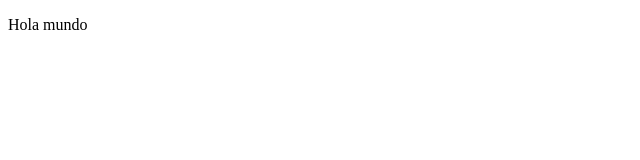
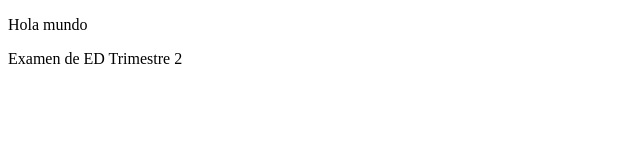
Before and after one commit to djdanos/Supuesto_1_repositorio, a plain HTML site: page index.html in a window 1280 px wide. Shown: the whole page, without its empty margins (0-640 px from the left). Drawn offline with Linux system fonts and the light colour scheme.

Commit message:
modificacion index

```diff
--- a/index.html
+++ b/index.html
@@ -10,6 +10,7 @@
 <body>
     <div id="contenido">
         <p>Hola mundo</p>
+        <p>Examen de ED Trimestre 2</p>
     </div>
 </body>
 
```
